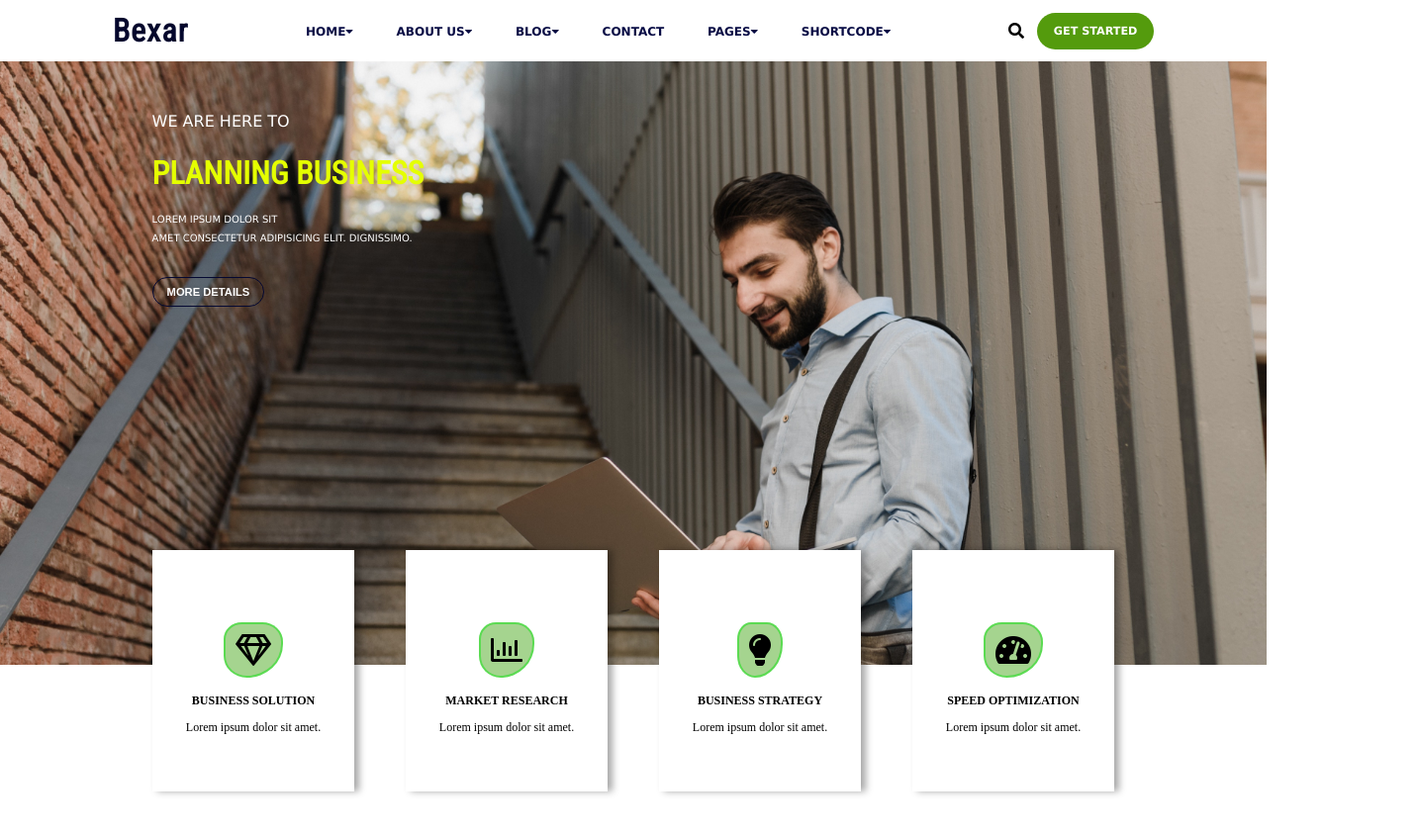
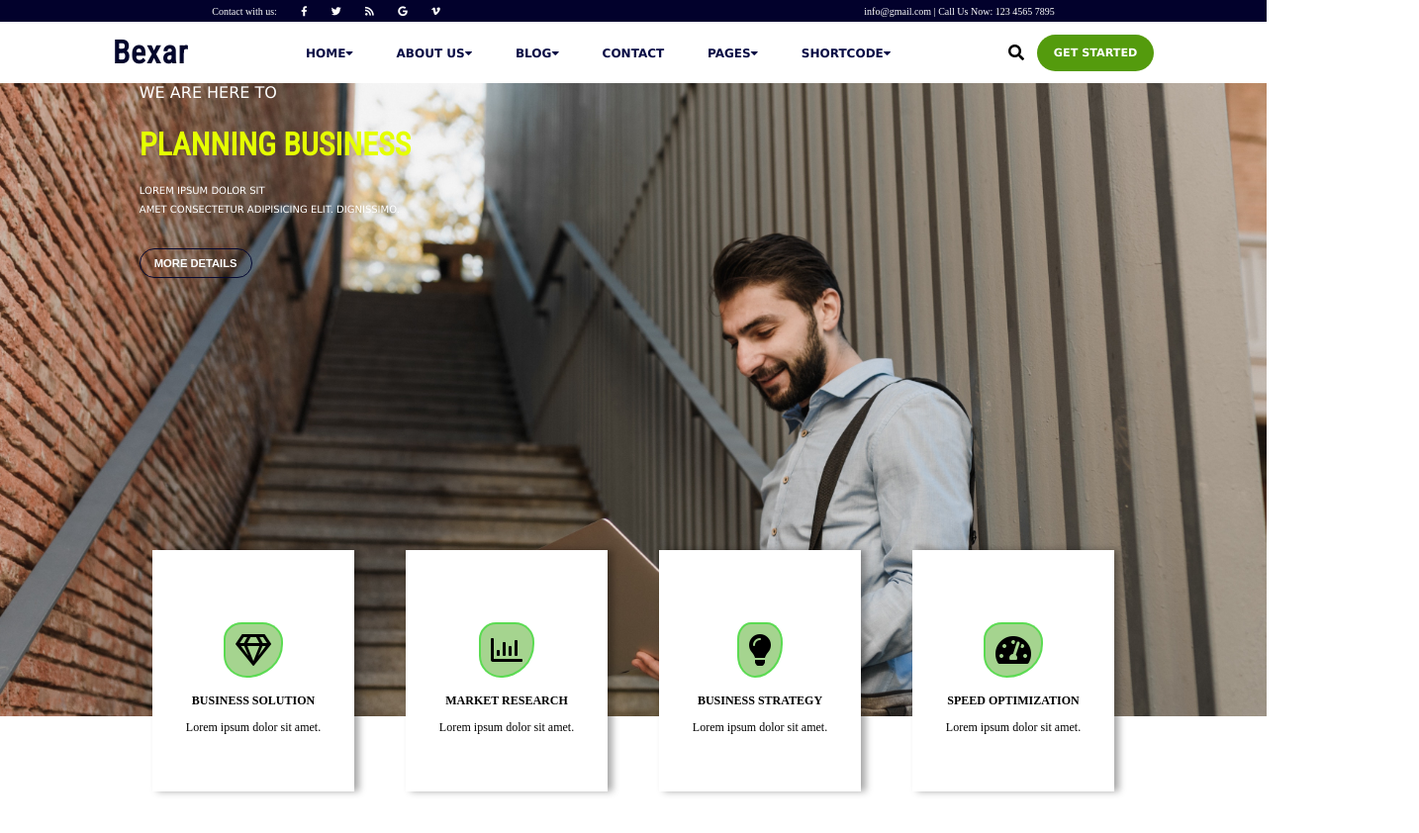
Before and after one commit to baidya45/bexar-landing-page, a plain HTML site: page index.html in a window 1280 px wide. Shown: the whole page at 99% size, 1434 px wide, since content can reach past the window. Drawn offline with Linux system fonts and the light colour scheme.

Commit message:
a bit optimized

```diff
--- a/style.css
+++ b/style.css
@@ -26,6 +26,8 @@ header {
   align-items: center;
   font-size: 10px;
   color: white;
+  position: fixed;
+  top: 0;
 }
 .lefthead {
   display: flex;
@@ -40,7 +42,7 @@ header {
   color: white;
 }
 
-.navber {
+nav{
   width: 100%;
   background-color: rgb(255, 255, 255);
   min-height: 3.9rem;
@@ -48,7 +50,7 @@ header {
   align-items: center;
   justify-content: space-evenly;
   position: fixed;
-  top: 0px;
+  top: 1.38rem;
 }
 
 #logo {
@@ -113,23 +115,23 @@ header {
 }
 
 main {
+  margin-top: 5.25rem;
   width: 100%;
-  height: calc(100vh - 150px);
+  height: 80vh;
   background-image:  url("./bg2.jpg");
   background-repeat: no-repeat;
   background-size: cover;
   background-attachment: fixed;
 }
 .para {
-  position: relative;
-  left: 12%;
-  top: 14%;
   text-transform: uppercase;
   font-size: var(--fs-200);
   font-weight: 500;
   font-family: Verdana, Geneva, Tahoma, sans-serifs;
   color: rgb(255, 255, 255);
   transition: all 0.8s;
+  margin-left: 11vw;
+  margin-top: 8vh;
 }
 .para h1 {
   color: rgb(229, 255, 0);
@@ -160,6 +162,7 @@ main {
   cursor: pointer;
   box-shadow: 4px 0px 4px black;
 }
+
 .card-container {
   position: absolute;
   left: 10%;
```
Also changed, not shown: index.html (+8 -3 lines).
